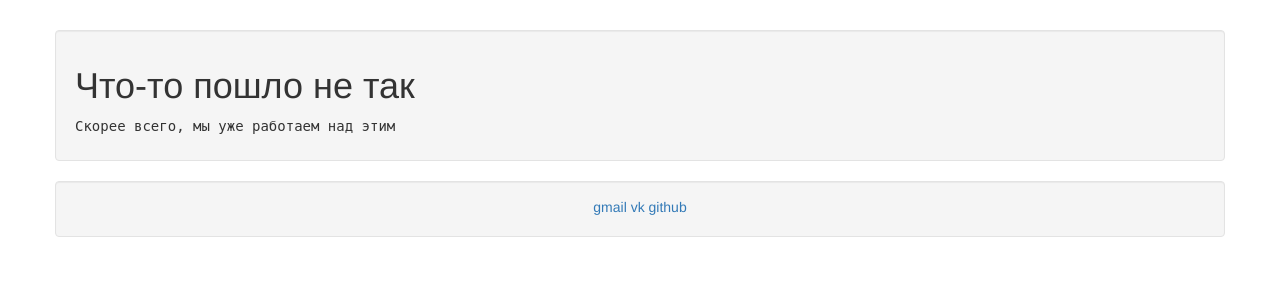
After one commit to vmax/dubki, a Flask app: template templates/error-500.html in a window 1280 px wide. The commit adds this page. Shown: the top 300 px of the page. Run offline with Flask 2, Linux system fonts and the light colour scheme; the template is opened without the code that fills it, so the values that code supplies are empty; some libraries are stand-ins or nearby versions.

Commit message:
proper internal server error handling

```diff
--- a/app.py
+++ b/app.py
@@ -49,5 +49,10 @@ def fortune():
     ]
     return choice(fortune_quotes)
 
+@app.errorhandler(500)
+def internal_error():
+        return render_template('error-500.html')
+
+
 if __name__ == "__main__":
-	app.run(debug=True)
+	app.run(debug=False)
--- a/static/dubki.css
+++ b/static/dubki.css
@@ -6,9 +6,10 @@ body {
 	padding-top: 15px;
 }
 
-.label {
+label {
 	font-size: 14px;
 	font-family: monospace;
+	font-weight: 100 !important;
 }
 
 .navbar {
--- /dev/null
+++ b/templates/error-500.html
@@ -0,0 +1,24 @@
+<!DOCTYPE html>
+<html lang="ru">
+    <head>
+        <meta charset='utf-8'>
+        <link rel="stylesheet" href="https://maxcdn.bootstrapcdn.com/bootstrap/3.3.4/css/bootstrap.min.css">
+        <link rel="stylesheet" href="../static/dubki.css">
+        <script src="https://cdnjs.cloudflare.com/ajax/libs/jquery/2.1.4/jquery.min.js"></script>
+        <meta name="viewport" content="width=device-width, initial-scale=1">
+        <title>Ошибка</title>
+    </head>
+
+    <body>
+         <div class='container well'>
+    	  	<h1>Что-то пошло не так</h1>
+    	  	<label>Скорее всего, мы уже работаем над этим</label>
+    	 </div>
+    	 <div class='container navbar well'>
+         <a href="mailto:vmax0770@gmail.com?subject=Dubki">gmail</a>
+         <a href="http://vk.com/id219479602">vk</a>
+        <a href="http://github.com/vmax/dubki/">github</a>
+    	 </div>
+    </body>
+
+</html>
```
